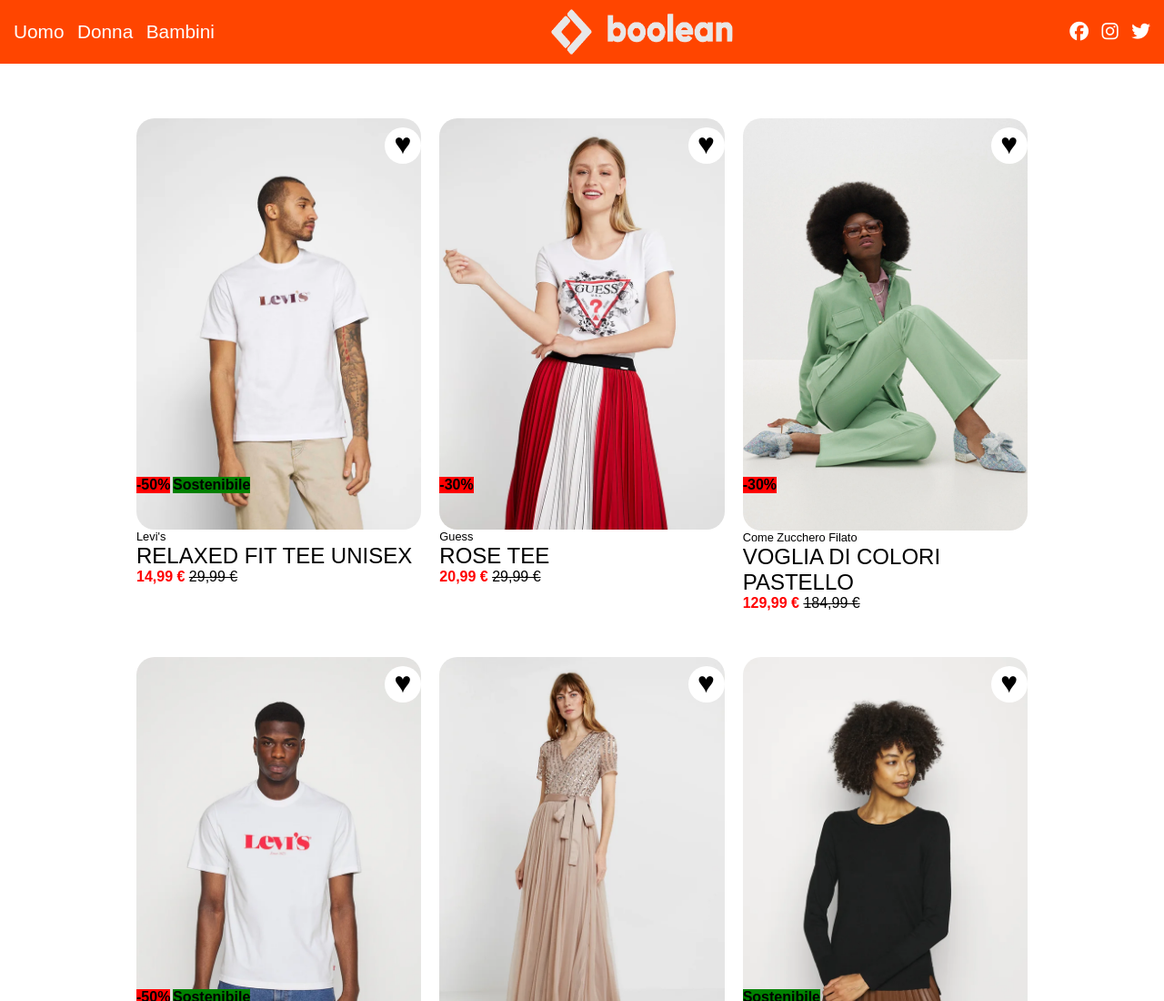
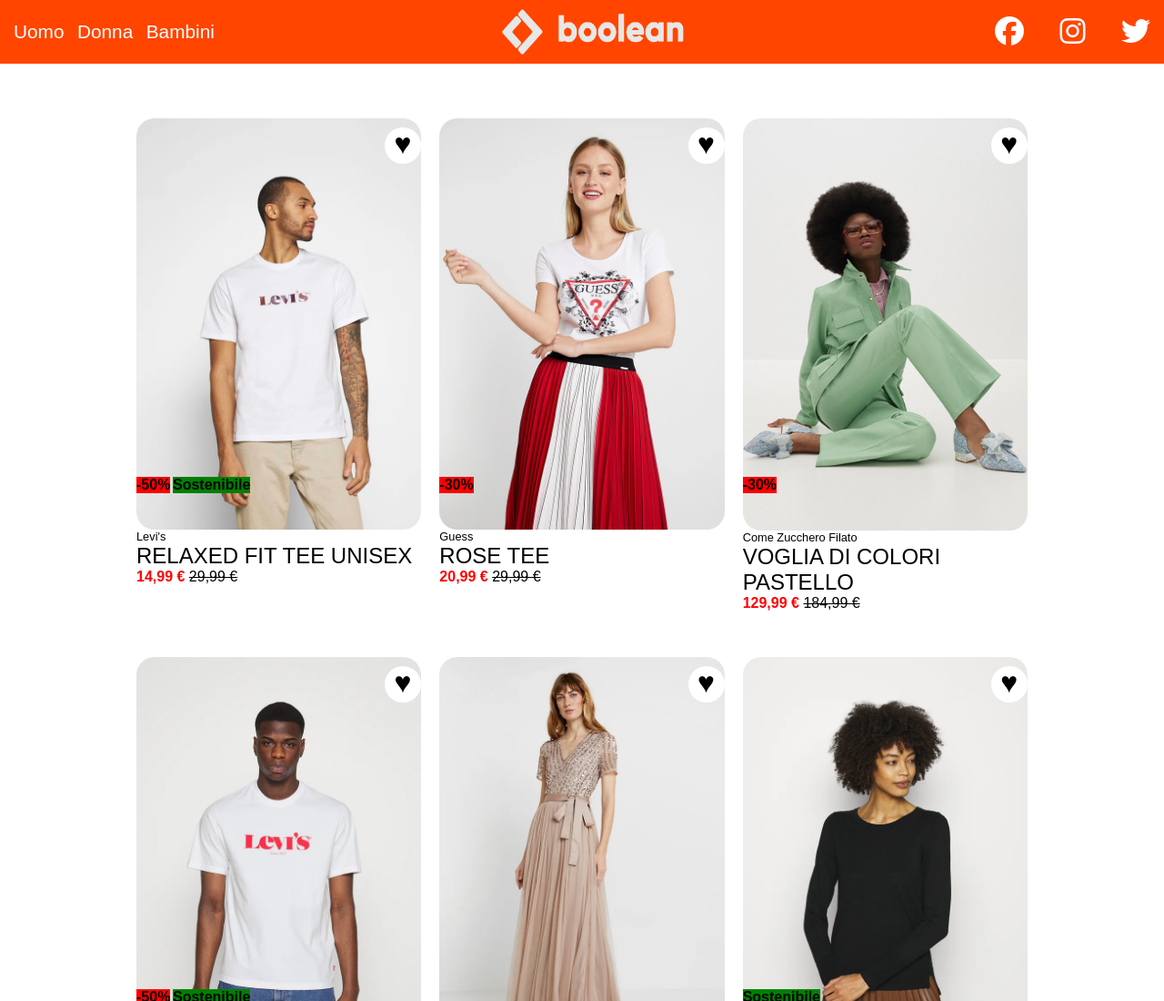
Before and after one commit to DanielaEsposito/html-css-boolando, a plain HTML site: page index.html in a window 1280 px wide. Shown: the top 1100 px of the page at 91% size. Drawn offline with Linux system fonts and the light colour scheme.

Commit message:
add correction

```diff
--- a/css/style-product-page.css
+++ b/css/style-product-page.css
@@ -31,6 +31,7 @@
   .logo {
     width: 200px;
     height: 50px;
+
   }
 
   .ul-header {
@@ -45,7 +46,12 @@
     padding: 5px;
     font-size: 1.3rem;
   }
-
+  .nav-items.nav-icons{
+    font-size: 2rem;
+    padding-left: 20px;
+    margin-left: 10px;
+  }
+  /*content*/
 .content .container{
     padding: 20px 0px;
     display: flex;
@@ -110,7 +116,7 @@
     background-color: rgb(22, 22, 22);
     width: 100%;
     display: flex;
-    justify-content: space-betweenadd;
+    justify-content: space-between;
     padding: 30px;
     color: white;
     align-items: center;
--- a/css/style.css
+++ b/css/style.css
@@ -14,10 +14,12 @@ img {
   width: 100%;
   display: block;
 }
-/*header*/
+
 body {
   font-family: Arial, Helvetica, sans-serif;
 }
+/*header*/
+
 .header > .container {
   background-color: orangered;
   width: 100%;
@@ -27,10 +29,16 @@ body {
   color: white;
   text-align: center;
   align-items: center;
+
 }
+
+
+
 .logo {
   width: 200px;
   height: 50px;
+
+
 }
 
 .ul-header {
@@ -42,8 +50,13 @@ li > a {
 }
 li.nav-items {
   display: inline;
-  padding: 5px;
+  padding: 5px ;
   font-size: 1.3rem;
+}
+.nav-items.nav-icons{
+  font-size: 2rem;
+  padding-left: 20px;
+  margin-left: 10px;
 }
 
 /*main*/
--- a/index.html
+++ b/index.html
@@ -25,13 +25,14 @@
                     </ul>
                 </nav>
             </div>
-            <div class="header-logo"><img src="./img/boolean-logo.png" alt="logo" class="logo"></div>
+            <div class="header-logo">
+                <img src="./img/boolean-logo.png" alt="logo" class="logo"></div>
             <div class="header-icons">
                 <nav class="header-nav">
                     <ul class="ul-header">
-                        <li class="nav-items"><i class="fa-brands fa-facebook"></i></li>
-                        <li class="nav-items"><i class="fa-brands fa-instagram"></i></li>
-                        <li class="nav-items"><i class="fa-brands fa-twitter"></i></li>
+                        <li class="nav-items nav-icons"><i class="fa-brands fa-facebook"></i></li>
+                        <li class="nav-items nav-icons"><i class="fa-brands fa-instagram"></i></li>
+                        <li class="nav-items nav-icons"><i class="fa-brands fa-twitter"></i></li>
                     </ul>
                 </nav>
             </div>
```
